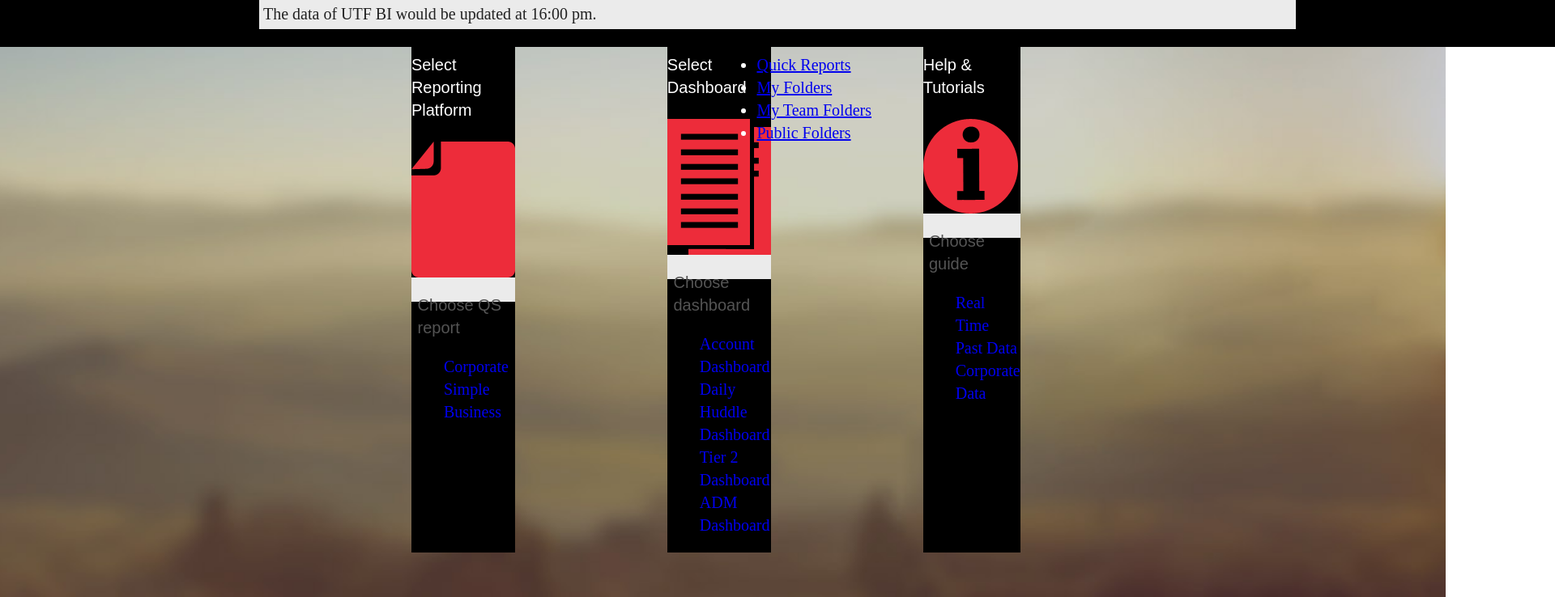
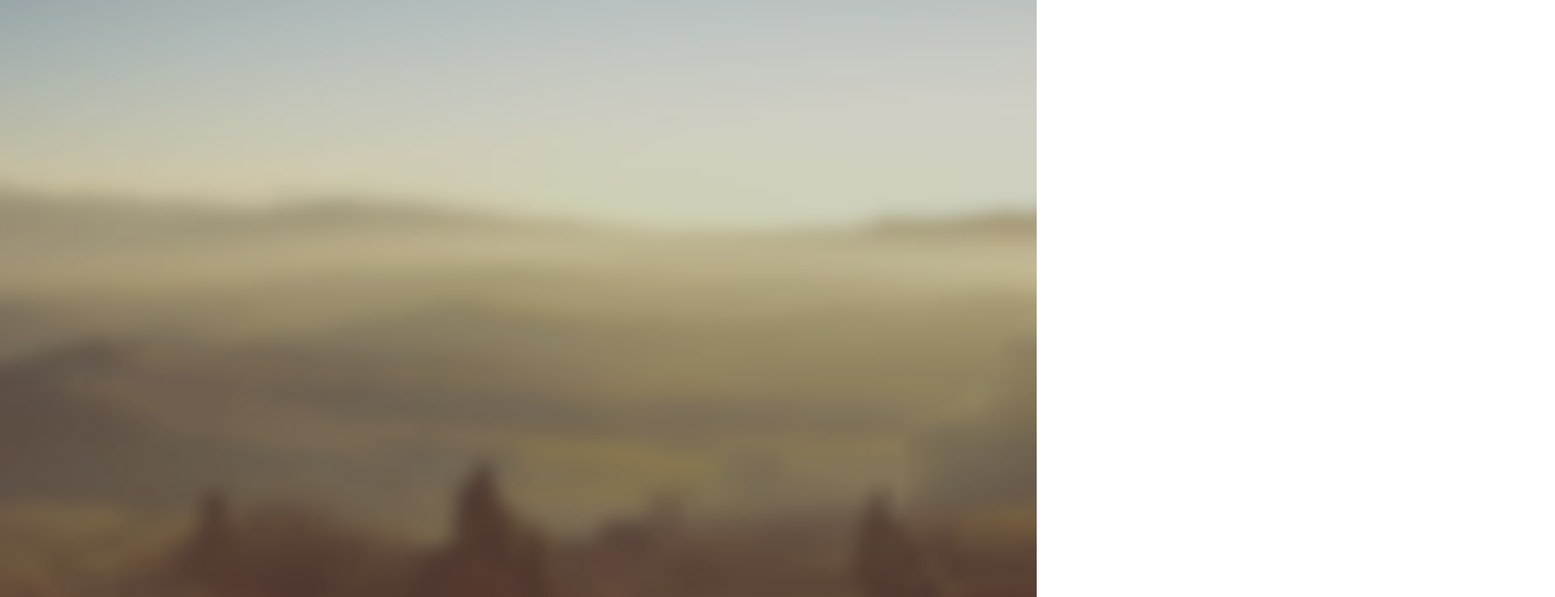
Before and after one commit to EladARG/WebApp, a plain HTML site: page index.html in a window 1280 px wide. Shown: the part 62-800 px from the top of the page at 81% size, 1920 px wide, since content can reach past the window. Drawn offline with Linux system fonts and the light colour scheme.

Commit message:
try organize

```diff
--- a/index.html
+++ b/index.html
@@ -25,7 +25,7 @@
 	  </div>
 	</header>
 
-	<section class="page-body layout-wrap">
+<!-- 	<section class="page-body layout-wrap">
 	    <div class="notifications">The data of UTF BI would be updated at 16:00 pm.
 	    </div>
 
@@ -124,6 +124,6 @@
 
 	        </div>
 	    </div>
-	</section>
+	</section> -->
 </body>
 </html>
```
